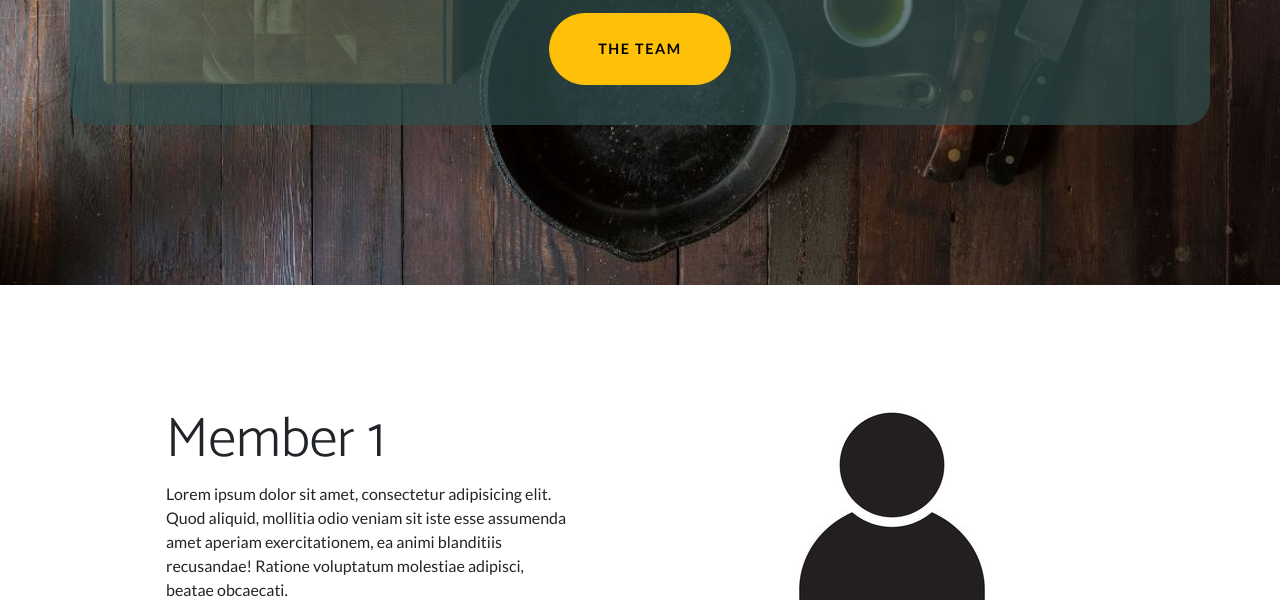
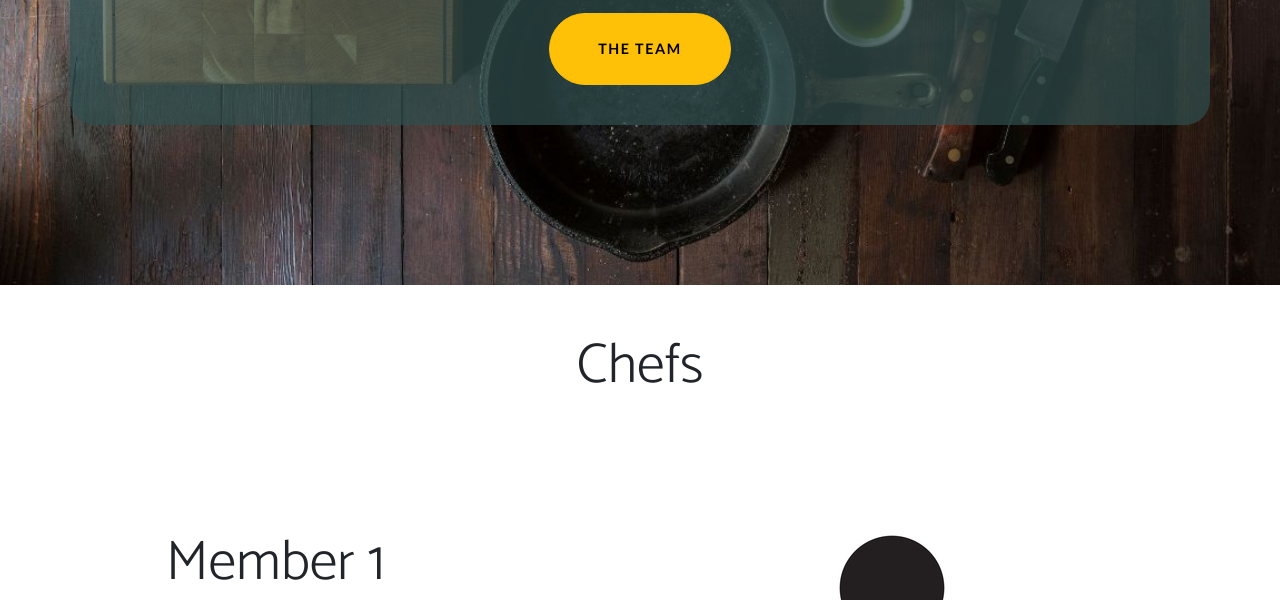
Before and after one commit to RenanGAS/Human-Kitchen-Interaction, a plain HTML site: page index.html in a window 1280 px wide. Shown: the part 597-1197 px from the top of the page. Drawn offline with nearby package versions, Linux system fonts and the light colour scheme.

Commit message:
feat: update the icon for the last time, and add a tittle to the member's area presentation

```diff
--- a/index.html
+++ b/index.html
@@ -6,7 +6,7 @@
         <meta name="description" content="" />
         <meta name="author" content="" />
         <title>Home - HKI</title>
-        <link rel="icon" type="image/x-icon" href="assets/utensils-solid.svg" />
+        <link rel="icon" type="image/x-icon" href="assets/siteicon.ico" />
         <!-- Font Awesome icons (free version)-->
         <script src="https://use.fontawesome.com/releases/v6.1.0/js/all.js" crossorigin="anonymous"></script>
         <!-- Google fonts-->
@@ -40,8 +40,11 @@
             </div>
 
         </header>
+        <div id="scroll" class="text-center pt-5">
+            <h1 class="display-4">Chefs</h1>
+        </div>
         <!-- Content section 1-->
-        <section id="scroll">
+        <section>
             <div class="container px-5">
                 <div class="row gx-5 align-items-center">
                     <div class="col-lg-6 order-lg-2">
```
Also changed, not shown: assets/siteicon.ico (added), assets/utensils-solid.svg (deleted).
